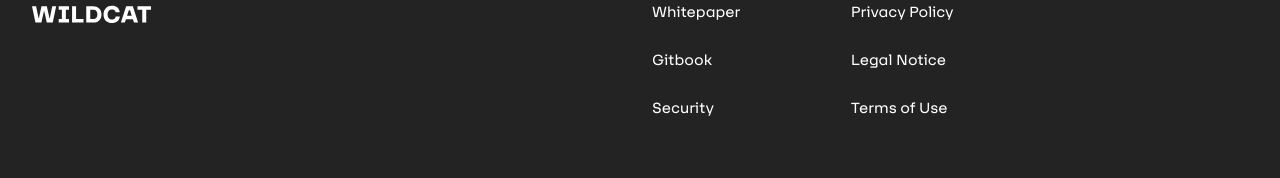
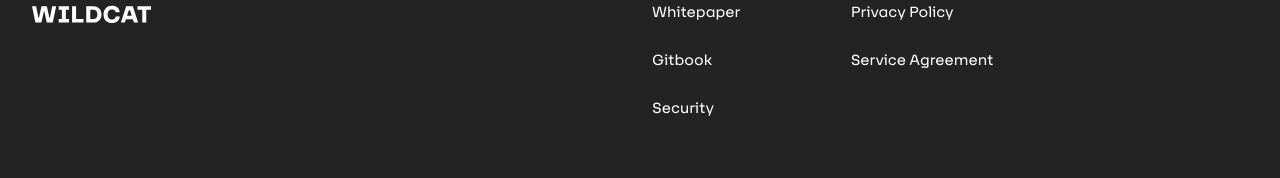
Before and after one commit to wildcat-finance/wildcat-landing, a Next.js app: page / in a window 1280 px wide. Shown: the part 3140-3318 px from the top of the page. Built offline with nearby package versions, Linux system fonts and the light colour scheme.

Commit message:
Add privacy policy link

```diff
--- a/src/app/page.tsx
+++ b/src/app/page.tsx
@@ -393,18 +393,13 @@ export default function Home() {
                 <ul>
                   <li className='py-3 font-bold'>Legal</li>
                   <li>
-                    <a href={"Coming Soon"} target={"_blank"} rel='noopener noreferrer'>
+                    <a href={"https://wildcat-protocol.gitbook.io/wildcat/legal/protocol-ui-privacy-policy"} target={"_blank"} rel='noopener noreferrer'>
                       Privacy Policy
                     </a>
                   </li>
                   <li>
                     <a href={"Coming Soon"} target={"_blank"} rel='noopener noreferrer'>
-                      Legal Notice
-                    </a>
-                  </li>
-                  <li>
-                    <a href={"Coming Soon"} target={"_blank"} rel='noopener noreferrer'>
-                      Terms of Use
+                      Service Agreement
                     </a>
                   </li>
                 </ul>
```
